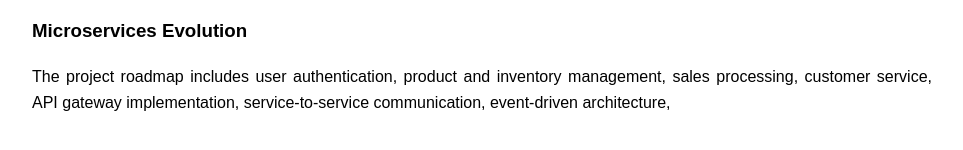
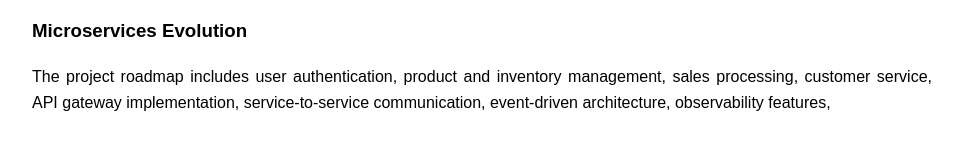
Before and after one commit to KleberVales/my_resume, a plain HTML site: page index.html in a window 1280 px wide. Shown: the part 1438-1588 px from the top of the page, without its empty margins (158-1121 px from the left). Drawn offline with Linux system fonts and the light colour scheme.

Commit message:
Add observability features to project roadmap

```diff
--- a/index.html
+++ b/index.html
@@ -157,7 +157,7 @@
 
       <p align="justify>
       The project roadmap includes user authentication, product and inventory management, sales processing, customer service, API gateway implementation, service-to-service
-      communication, event-driven architecture,
+      communication, event-driven architecture, observability features,
       </P>
 
     </div>
```
